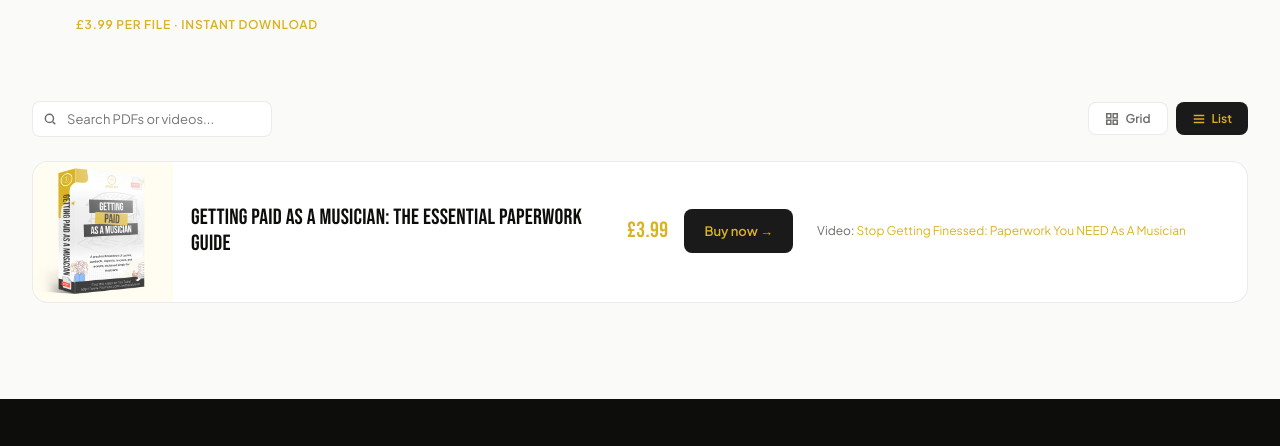
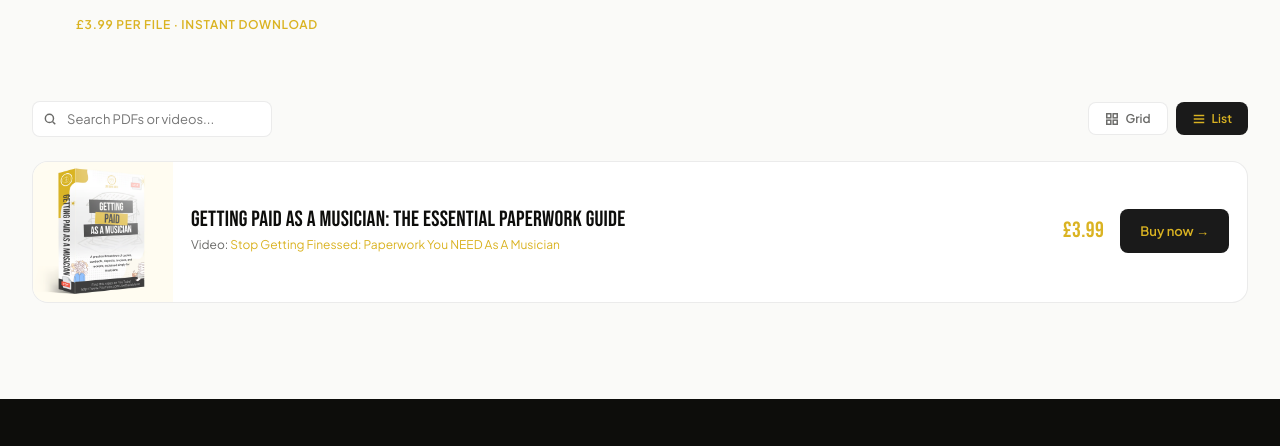
Before and after one commit to joedavisarts/joedavisarts, a website: page store/pdf-resources.html in a window 1280 px wide. Shown: the part 354-800 px from the top of the page. Drawn offline with Linux system fonts and the light colour scheme.

Commit message:
fix pdf catalog to always default list view, move video link under title

```diff
--- a/store/pdf-resources.html
+++ b/store/pdf-resources.html
@@ -134,9 +134,9 @@
     .pdf-list { display: flex !important; flex-direction: column; gap: 16px; }
     .pdf-list .pdf-card { flex-direction: row; align-items: stretch; }
     .pdf-list .pdf-img { width: 140px; min-width: 140px; aspect-ratio: 1; flex-shrink: 0; }
-    .pdf-list .pdf-body { flex-direction: row; align-items: center; gap: 24px; flex-wrap: wrap; }
-    .pdf-list .pdf-body > *:not(.pdf-footer) { flex: 1; min-width: 160px; }
-    .pdf-list .pdf-title { margin-bottom: 0; }
+    .pdf-list .pdf-body { flex-direction: row; align-items: center; gap: 24px; }
+    .pdf-list .pdf-title-group { flex: 1; min-width: 160px; }
+    .pdf-list .pdf-title { margin-bottom: 4px; }
     .pdf-list .pdf-footer { flex-shrink: 0; gap: 16px; margin-top: 0; }
     @media (max-width: 600px) {
       .pdf-list .pdf-card { flex-direction: column; }
@@ -164,7 +164,7 @@
       text-decoration: none;
     }
     .pdf-video-link a:hover { text-decoration: underline; }
-    .pdf-list .pdf-video-link { margin-bottom: 0; flex-basis: 100%; order: 5; }
+    .pdf-list .pdf-video-link { margin-bottom: 0; }
 
     .pdf-controls {
       display: flex;
@@ -282,8 +282,10 @@
       <div class="pdf-card stagger-item" data-title="Getting Paid As A Musician: The Essential Paperwork Guide" data-video="Stop Getting Finessed: Paperwork You NEED As A Musician">
         <div class="pdf-img"><img src="../assets/images/store/pdf/getting-paid-as-a-musician.avif" alt="Getting Paid As A Musician: The Essential Paperwork Guide"></div>
         <div class="pdf-body">
-          <div class="pdf-title">Getting Paid As A Musician: The Essential Paperwork Guide</div>
-          <div class="pdf-video-link">Video: <a href="https://www.youtube.com/watch?v=sWCeI5LcFYQ" target="_blank">Stop Getting Finessed: Paperwork You NEED As A Musician</a></div>
+          <div class="pdf-title-group">
+            <div class="pdf-title">Getting Paid As A Musician: The Essential Paperwork Guide</div>
+            <div class="pdf-video-link">Video: <a href="https://www.youtube.com/watch?v=sWCeI5LcFYQ" target="_blank">Stop Getting Finessed: Paperwork You NEED As A Musician</a></div>
+          </div>
           <div class="pdf-footer">
             <span class="pdf-price">£3.99</span>
             <a href="https://buy.stripe.com/3cIfZhfNYgRr7ap7a9abK03" class="pdf-buy" target="_blank">Buy now →</a>
@@ -364,10 +366,9 @@
       btnGrid.classList.add('view-btn-active');
       btnList.classList.remove('view-btn-active');
     }
-    localStorage.setItem('pdf-catalog-view', view);
   }
-  const savedView = localStorage.getItem('pdf-catalog-view') || 'list';
-  setView(savedView);
+  // Always opens in list view — this is intentionally not remembered across visits.
+  setView('list');
 
   function applyPdfFilters() {
     const query = (document.getElementById('pdf-search-input').value || '').trim().toLowerCase();
```
